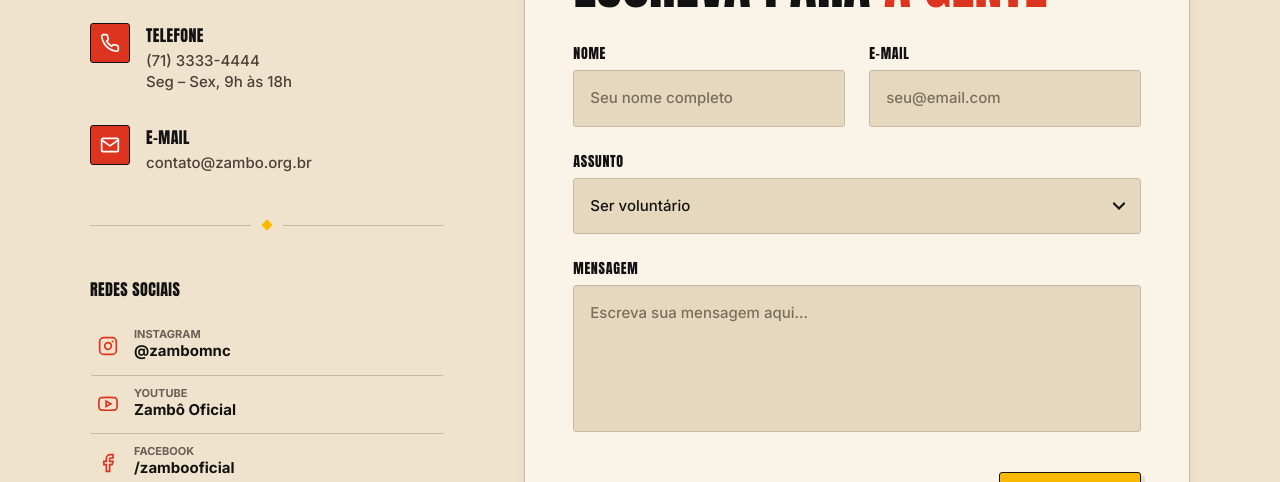
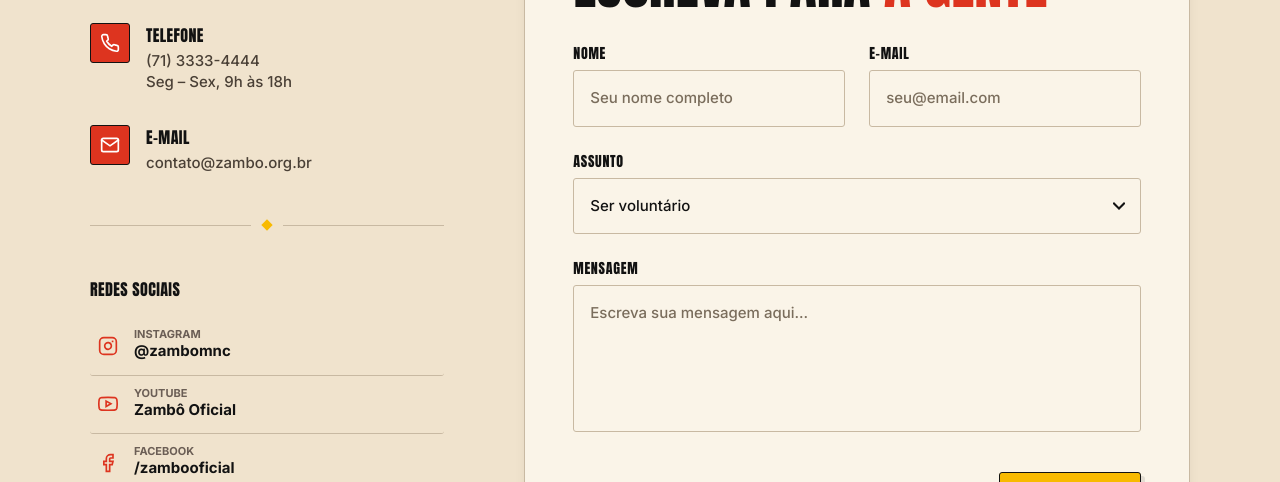
Before and after one commit to zambo-povo-preto/site, a Next.js app: page /contato in a window 1280 px wide. Shown: the part 267-749 px from the top of the page. Built offline with nearby package versions, Linux system fonts and the light colour scheme; no server answers.

Commit message:
style: update color palette and focus states for contact form and transparency sections

```diff
--- a/src/components/sections/contato/ContactFormSection.tsx
+++ b/src/components/sections/contato/ContactFormSection.tsx
@@ -276,7 +276,7 @@ export function ContactFormSection() {
                   id="contact-name"
                   type="text"
                   placeholder="Seu nome completo"
-                  className="w-full bg-[#e6d8be] border border-[#c8b9a2] rounded-[3px] p-3 md:p-4 font-['Inter'] text-[15px] font-medium text-[#121212] placeholder-[#7a6d5c] focus:outline-none focus:border-[#dd341f] focus:bg-[#faf4e8] transition-colors"
+                  className="w-full bg-[#faf4e8] border border-[#c8b9a2] rounded-[3px] p-3 md:p-4 font-['Inter'] text-[15px] font-medium text-[#121212] placeholder-[#7a6d5c] focus:outline-none focus:border-[#f8ba01] focus:bg-[#ffffff] transition-colors"
                 />
               </div>
               <div className="flex flex-col gap-1.5">
@@ -290,7 +290,7 @@ export function ContactFormSection() {
                   id="contact-email"
                   type="email"
                   placeholder="seu@email.com"
-                  className="w-full bg-[#e6d8be] border border-[#c8b9a2] rounded-[3px] p-3 md:p-4 font-['Inter'] text-[15px] font-medium text-[#121212] placeholder-[#7a6d5c] focus:outline-none focus:border-[#dd341f] focus:bg-[#faf4e8] transition-colors"
+                  className="w-full bg-[#faf4e8] border border-[#c8b9a2] rounded-[3px] p-3 md:p-4 font-['Inter'] text-[15px] font-medium text-[#121212] placeholder-[#7a6d5c] focus:outline-none focus:border-[#f8ba01] focus:bg-[#ffffff] transition-colors"
                 />
               </div>
             </div>
@@ -305,7 +305,7 @@ export function ContactFormSection() {
               <div className="relative">
                 <select
                   id="contact-subject"
-                  className="w-full appearance-none bg-[#e6d8be] border border-[#c8b9a2] rounded-[3px] p-3 md:p-4 font-['Inter'] text-[15px] font-medium text-[#121212] focus:outline-none focus:border-[#dd341f] focus:bg-[#faf4e8] transition-colors cursor-pointer"
+                  className="w-full appearance-none bg-[#faf4e8] border border-[#c8b9a2] rounded-[3px] p-3 md:p-4 font-['Inter'] text-[15px] font-medium text-[#121212] focus:outline-none focus:border-[#f8ba01] focus:bg-[#ffffff] transition-colors cursor-pointer"
                 >
                   <option>Ser voluntário</option>
                   <option>Dúvidas e Sugestões</option>
@@ -343,7 +343,7 @@ export function ContactFormSection() {
                 id="contact-message"
                 rows={5}
                 placeholder="Escreva sua mensagem aqui..."
-                className="w-full resize-none bg-[#e6d8be] border border-[#c8b9a2] rounded-[3px] p-3 md:p-4 font-['Inter'] text-[15px] font-medium text-[#121212] placeholder-[#7a6d5c] focus:outline-none focus:border-[#dd341f] focus:bg-[#faf4e8] transition-colors"
+                className="w-full resize-none bg-[#faf4e8] border border-[#c8b9a2] rounded-[3px] p-3 md:p-4 font-['Inter'] text-[15px] font-medium text-[#121212] placeholder-[#7a6d5c] focus:outline-none focus:border-[#f8ba01] focus:bg-[#ffffff] transition-colors"
               />
             </div>
 
@@ -354,7 +354,7 @@ export function ContactFormSection() {
 
               <button
                 type="submit"
-                className="w-full md:w-auto flex items-center justify-center gap-3 bg-[#f8ba01] hover:bg-[#faf4e8] text-[#121212] border border-[#121212] rounded-[3px] px-8 py-3.5 uppercase font-['Anton'] text-[16px] tracking-wider transition-colors cursor-pointer"
+                className="w-full md:w-auto flex items-center justify-center gap-3 bg-[#f8ba01] hover:bg-[#ffffff] text-[#121212] border border-[#121212] rounded-[3px] px-8 py-3.5 uppercase font-['Anton'] text-[16px] tracking-wider transition-colors cursor-pointer"
                 style={{ boxShadow: "4px 4px 0px rgba(18,18,18,0.1)" }}
               >
                 Enviar
--- a/src/components/sections/transparencia/TransparencyDetailSection.tsx
+++ b/src/components/sections/transparencia/TransparencyDetailSection.tsx
@@ -819,7 +819,7 @@ export function TransparencyDetailSection() {
       <div
         className="sticky top-[72px] z-30 w-full py-4 border-b border-[#c8b9a2]"
         style={{
-          background: "#faf4e8",
+          background: "#e6d8be",
           boxShadow: "0 2px 8px rgba(0,0,0,0.03)",
         }}
       >
@@ -845,10 +845,10 @@ export function TransparencyDetailSection() {
               value={search}
               onChange={(e) => setSearch(e.target.value)}
               placeholder="Buscar por título, favorecido, CPF/CNPJ ou nº da nota..."
-              className="w-full pl-10 pr-4 py-2.5 rounded-[3px] outline-none text-sm font-medium"
+              className="w-full pl-10 pr-4 py-2.5 rounded-[3px] outline-none text-sm font-medium focus:border-[#dd341f]"
               style={{
                 fontFamily: "'Inter', sans-serif",
-                background: "#e6d8be",
+                background: "#faf4e8",
                 border: "1px solid #c8b9a2",
                 color: "#121212",
               }}
@@ -864,10 +864,10 @@ export function TransparencyDetailSection() {
                   e.target.value === "all" ? "all" : Number(e.target.value),
                 )
               }
-              className="w-full sm:w-auto px-4 py-2.5 rounded-[3px] outline-none cursor-pointer text-xs font-bold"
+              className="w-full sm:w-auto px-4 py-2.5 rounded-[3px] outline-none cursor-pointer text-xs font-bold focus:border-[#dd341f]"
               style={{
                 fontFamily: "'Inter', sans-serif",
-                background: "#e6d8be",
+                background: "#faf4e8",
                 border: "1px solid #c8b9a2",
                 color: "#3a342f",
               }}
@@ -886,10 +886,10 @@ export function TransparencyDetailSection() {
               onChange={(e) =>
                 setFilterCat(e.target.value as DocCategory | "all")
               }
-              className="w-full sm:w-auto px-4 py-2.5 rounded-[3px] outline-none cursor-pointer text-xs font-bold"
+              className="w-full sm:w-auto px-4 py-2.5 rounded-[3px] outline-none cursor-pointer text-xs font-bold focus:border-[#dd341f]"
               style={{
                 fontFamily: "'Inter', sans-serif",
-                background: "#e6d8be",
+                background: "#faf4e8",
                 border: "1px solid #c8b9a2",
                 color: "#3a342f",
               }}
```
